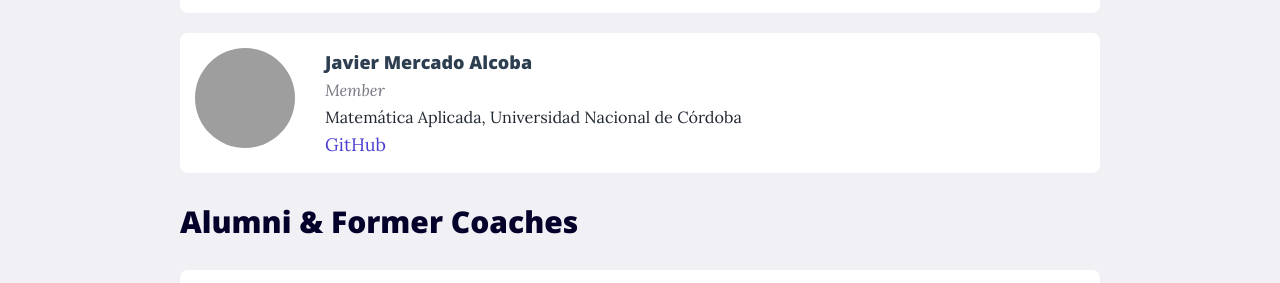
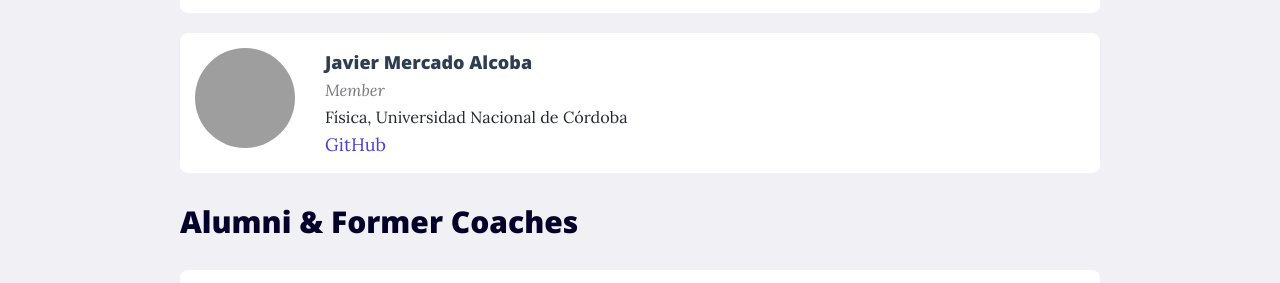
Before and after one commit to CarpinchosTeam/CarpinchosTeam.github.io, a Jekyll site: the page built from index.md, in a window 1280 px wide and 900 px high, scrolled down 1493 px. Shown: the part 153-436 px from the top of the window. Built offline with Jekyll 4.4.1, drawn with Linux system fonts in a browser that asks for light colours; comment, search, counter and statistics services are not loaded; grey boxes are pictures that could not be loaded.

Commit message:
fix física para el javo

```diff
--- a/_data/members.yml
+++ b/_data/members.yml
@@ -96,7 +96,7 @@
 
 - name: "Javier Mercado Alcoba"
   affiliation: "Universidad Nacional de Córdoba"
-  field: "Matemática Aplicada"
+  field: "Física"
   # picture: "assets/images/placeholder-profile.png"
   role: "Member"
   github: "javimalcob"
```
